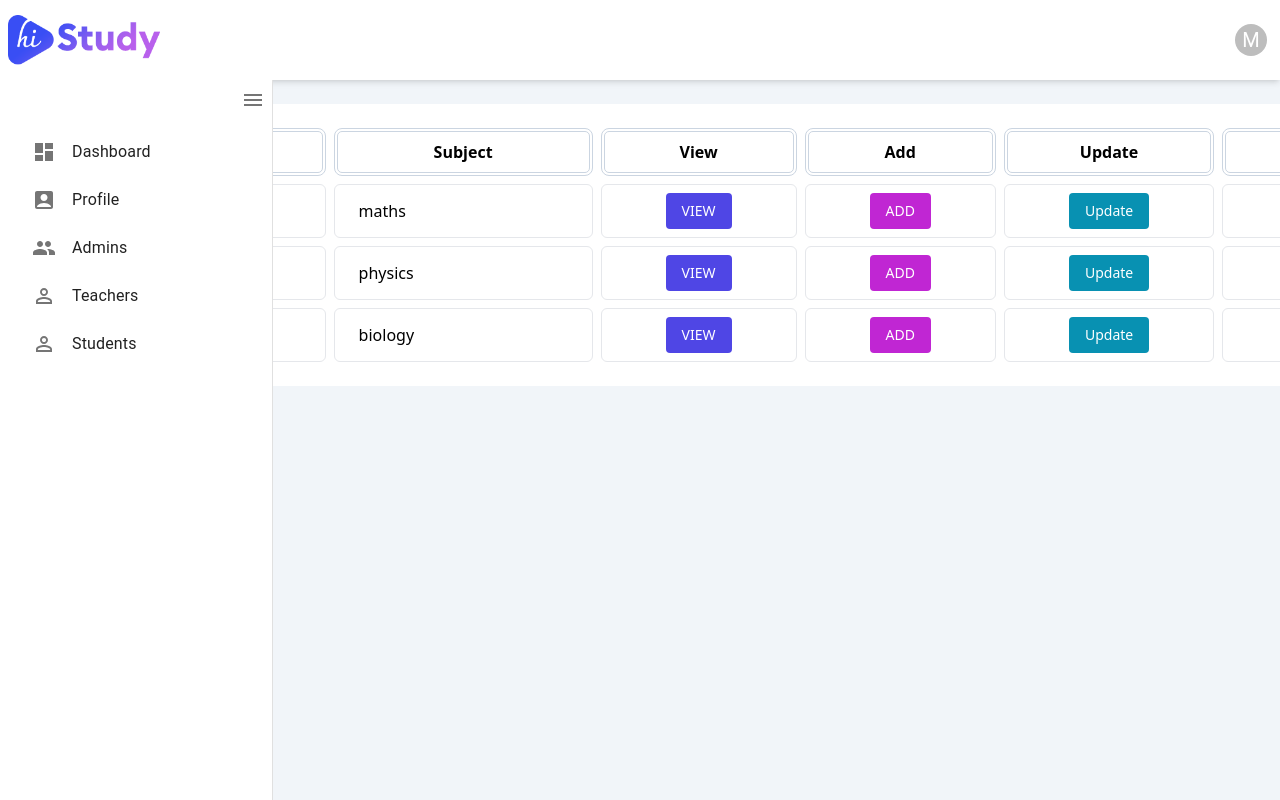
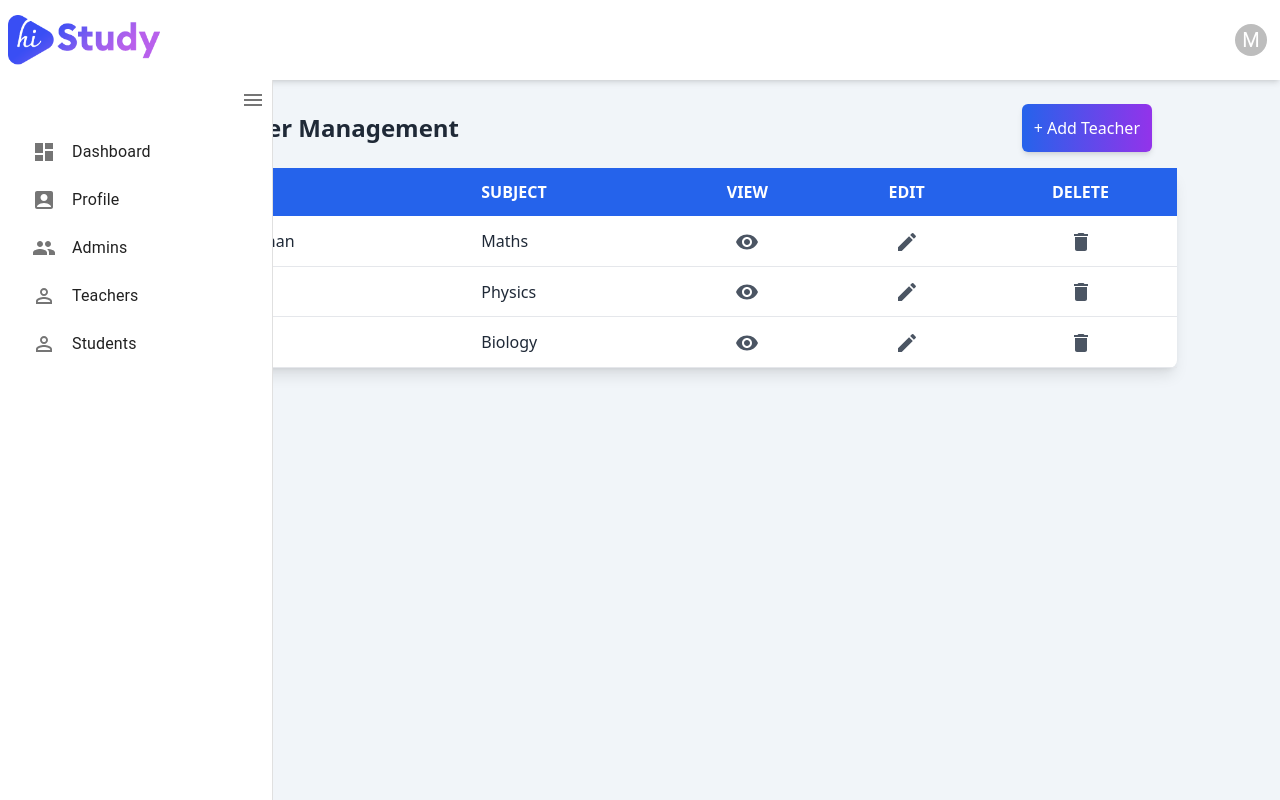
Before and after one commit to Liyanapk/Corse-School-front-end-, a Next.js app: page /admin/teacher in a window 1280 px wide. Built offline with nearby package versions, Linux system fonts and the light colour scheme.

Commit message:
progress

```diff
--- /dev/null
+++ b/src/app/admin/studentView/page.tsx
@@ -0,0 +1,9 @@
+import ViewStudent from "@/components/viewStudent/ViewStudent"
+const StudentView =()=>{
+    return(
+        <>
+        <ViewStudent/>
+        </>
+    )
+}
+export default StudentView
--- a/src/components/admins/Admin.tsx
+++ b/src/components/admins/Admin.tsx
@@ -1,48 +1,71 @@
 import DeleteIcon from '@mui/icons-material/Delete';
+import VisibilityIcon from '@mui/icons-material/Visibility';
+import ModeEditOutlineIcon from '@mui/icons-material/ModeEditOutline';
 
-const AdminPage =()=>{
+const AdminPage = () => {
 
   const Data = [
-    { name:'Ramanan', role:'admin'},
-    { name:'poopi', role:'admin'},
-    { name:'maya', role:'Super admin'},
+    { name: 'Ramanan', role: 'admin' },
+    { name: 'poopi', role: 'admin' },
+    { name: 'maya', role: 'Super admin' },
   ]
 
-    return(
-      <div className="flex flex-col w-full h-full box-border items-center ml-24 ">
+  return (
+    <div className="flex flex-col w-full h-full box-border items-center px-20 sm:px-20 md:px-8">
 
+      <div className="flex flex-col sm:flex-row justify-between items-center w-full max-w-5xl mt-6 mb-4 pl-[50px] md:pl-[70px]">
+        <h1 className="text-2xl sm:text-2xl md:text-2xl font-bold text-gray-800 text-center sm:text-left mb-4 sm:mb-0">
+          Admin Management
+        </h1>
+        <button className="bg-gradient-to-r from-blue-600 to-purple-600 text-white rounded-md text-sm sm:text-base px-2 py-2 sm:py-3 sm:px-3 hover:opacity-90 shadow-md transition-all duration-300">
+          + Add Admin
+        </button>
+      </div>
 
-        {/* Table Section */}
-        <div className="mt-6 px-2 py-4 bg-white rounded-lg">
-          <table className="min-w-full table-auto border-separate border-spacing-2 ">
-            <thead>
+      <div className="w-full max-w-5xl bg-white rounded-lg shadow-lg box-border ml-[50px] md:ml-[50px]  ">
+        <div className="overflow-x-auto">
+
+          <table className="w-full border-collapse table-auto">
+
+            <thead className="bg-blue-600 text-xs sm:text-sm md:text-base font-medium text-white uppercase">
               <tr>
-                <th className="px-24 py-2 border-4 border-double border-slate-300 rounded-lg">Name</th>
-                <th className="px-24 py-2 border-4 border-double border-slate-300 rounded-lg">Role</th>
-                <th className="px-14 py-2 border-4 border-double border-slate-300 rounded-lg">View</th>
-                <th className="px-14 py-2 border-4 border-double border-slate-300 rounded-lg">Add</th>
-                <th className="px-14 py-2 border-4 border-double border-slate-300 rounded-lg">Update</th>
-                <th className="px-14 py-2 border-4 border-double border-slate-300 rounded-lg">Delete</th>
+                <th className="px-4 sm:px-6 py-3 text-left pl-[50px] md:pl-[70px]">Name</th>
+                <th className="px-4 sm:px-6 py-3 text-left">Role</th>
+                <th className="px-4 sm:px-6 py-3 text-center">View</th>
+                <th className="px-4 sm:px-6 py-3 text-center">Edit</th>
+                <th className="px-4 sm:px-6 py-3 text-center">Delete</th>
               </tr>
             </thead>
+
             <tbody>
-                { Data.map((table)=>(
-                  <tr>
-                    <td className="px-6 py-2 border rounded-md">{table.name}</td>
-                    <td className="px-6 py-2 border rounded-md">{table.role}</td>
-                    <td className="px-16 py-2 border rounded-md"><button className="bg-indigo-600 text-white rounded text-sm px-4 py-2"> VIEW</button></td>
-                    <td className="px-16 py-2 border rounded-md"><button className="bg-fuchsia-600 text-white rounded text-sm px-4 py-2"> ADD</button></td>
-                    <td className="px-16 py-2 border rounded-md"><button className="bg-cyan-600 text-white rounded text-sm px-4 py-2"> Update</button></td>
-                    <td className="px-16 py-2 border rounded-md"> <DeleteIcon /></td>
+              {Data.map((student, index) => (
+                <tr
+                  key={index}
+                  className="text-xs sm:text-sm md:text-base text-gray-800 hover:bg-gray-50 transition-colors duration-200"
+                >
+                  <td className="px-4 sm:px-6 py-3 border-b pl-[50px] md:pl-[70px]">
+                    {student.name}
+                  </td>
+                  <td className="px-4 sm:px-6 py-3 border-b">{student.role}</td>
+                  <td className="px-4 sm:px-6 py-3 border-b text-center">
+                    <VisibilityIcon className="text-gray-600 hover:text-indigo-600 cursor-pointer transition-transform duration-200 transform hover:scale-110" />
+                  </td>
+                  <td className="px-4 sm:px-6 py-3 border-b text-center">
+                    <ModeEditOutlineIcon className="text-gray-600 hover:text-cyan-600 cursor-pointer transition-transform duration-200 transform hover:scale-110" />
+                  </td>
+                  <td className="px-4 sm:px-6 py-3 border-b text-center">
+                    <DeleteIcon className="text-gray-600 hover:text-red-600 cursor-pointer transition-transform duration-200 transform hover:scale-110" />
+                  </td>
+                </tr>
+              ))}
+            </tbody>
 
-                  </tr>
-                )) }
-            </tbody>
           </table>
+
         </div>
       </div>
-
-    )
+    </div>
+  );
 }
 
 export default AdminPage
--- a/src/components/student/Student.tsx
+++ b/src/components/student/Student.tsx
@@ -1,48 +1,114 @@
+'use client'
 import DeleteIcon from '@mui/icons-material/Delete';
+import VisibilityIcon from '@mui/icons-material/Visibility';
+import ModeEditOutlineIcon from '@mui/icons-material/ModeEditOutline';
+import Link from 'next/link'
+import * as React from 'react';
+import Box from '@mui/material/Box';
+import Typography from '@mui/material/Typography';
+import Modal from '@mui/material/Modal';
 
-const StudentPage =()=>{
+const style = {
+    position: 'absolute',
+    top: '50%',
+    left: '50%',
+    transform: 'translate(-50%, -50%)',
+    width: 400,
+    bgcolor: 'background.paper',
+    border: '2px solid #000',
+    boxShadow: 24,
+    p: 4,
+  };
 
+const StudentPage = () => {
     const Data = [
-    { name:'Ramanan', class:'10'},
-    { name:'poopi', class:'+2'},
-    { name:'maya', class:'10'},
-  ]
-
-    return(
-      <div className="flex flex-col w-full h-full box-border items-center ml-24 ">
+        { name: 'Ramanan', class: '10' },
+        { name: 'Poopi', class: '+2' },
+        { name: 'Maya', class: '10' },
+    ];
 
 
-        {/* Table Section */}
-        <div className="mt-6 px-2 py-4 bg-white rounded-lg">
-          <table className="min-w-full table-auto border-separate border-spacing-2 ">
-            <thead>
+    const [open, setOpen] = React.useState(false);
+    const handleOpen = () => setOpen(true);
+    const handleClose = () => setOpen(false);
+
+    return (
+        <div className="flex flex-col w-full h-full box-border items-center px-20 sm:px-20 md:px-8">
+            <div className="flex flex-col sm:flex-row justify-between items-center w-full max-w-5xl mt-6 mb-4 pl-[50px] md:pl-[70px]">
+
+                <h1 className="text-2xl sm:text-2xl md:text-2xl font-bold text-gray-800 text-center sm:text-left mb-4 sm:mb-0">
+                    Student Management
+                </h1>
+                <button className="bg-gradient-to-r from-blue-600 to-purple-600 text-white rounded-md text-sm sm:text-base px-2 py-2 sm:py-3 sm:px-3 hover:opacity-90 shadow-md transition-all duration-300">
+                    + Add Student
+                </button>
+            </div>
+
+            <div className="w-full max-w-5xl bg-white rounded-lg shadow-lg box-border ml-[50px] md:ml-[50px]  ">
+                <div className="overflow-x-auto">
+
+                    <table className="w-full border-collapse table-auto">
+
+                        <thead className="bg-blue-600 text-xs sm:text-sm md:text-base font-medium text-white uppercase">
                             <tr>
-                <th className="px-24 py-2 border-4 border-double border-slate-300 rounded-lg">Name</th>
-                <th className="px-24 py-2 border-4 border-double border-slate-300 rounded-lg">Class</th>
-                <th className="px-14 py-2 border-4 border-double border-slate-300 rounded-lg">View</th>
-                <th className="px-14 py-2 border-4 border-double border-slate-300 rounded-lg">Add</th>
-                <th className="px-14 py-2 border-4 border-double border-slate-300 rounded-lg">Update</th>
-                <th className="px-14 py-2 border-4 border-double border-slate-300 rounded-lg">Delete</th>
+                                <th className="px-4 sm:px-6 py-3 text-left pl-[50px] md:pl-[70px]">Name</th>
+                                <th className="px-4 sm:px-6 py-3 text-left">Class</th>
+                                <th className="px-4 sm:px-6 py-3 text-center">View</th>
+                                <th className="px-4 sm:px-6 py-3 text-center">Edit</th>
+                                <th className="px-4 sm:px-6 py-3 text-center">Delete</th>
                             </tr>
                         </thead>
+
                         <tbody>
-                { Data.map((table)=>(
-                  <tr>
-                    <td className="px-6 py-2 border rounded-md">{table.name}</td>
-                    <td className="px-6 py-2 border rounded-md">{table.class}</td>
-                    <td className="px-16 py-2 border rounded-md"><button className="bg-indigo-600 text-white rounded text-sm px-4 py-2"> VIEW</button></td>
-                    <td className="px-16 py-2 border rounded-md"><button className="bg-fuchsia-600 text-white rounded text-sm px-4 py-2"> ADD</button></td>
-                    <td className="px-16 py-2 border rounded-md"><button className="bg-cyan-600 text-white rounded text-sm px-4 py-2"> Update</button></td>
-                    <td className="px-16 py-2 border rounded-md"> <DeleteIcon /></td>
+                            {Data.map((student, index) => (
+                                <tr
+                                    key={index}
+                                    className="text-xs sm:text-sm md:text-base text-gray-800 hover:bg-gray-50 transition-colors duration-200"
+                                >
+                                    <td className="px-4 sm:px-6 py-3 border-b pl-[50px] md:pl-[70px]">
+                                        {student.name}
+                                    </td>
+                                    <td className="px-4 sm:px-6 py-3 border-b">{student.class}</td>
+                                    <td className="px-4 sm:px-6 py-3 border-b text-center">
+                                    <Link href="/admin/studentView">
+                                        <VisibilityIcon className="text-gray-600 hover:text-indigo-600 cursor-pointer transition-transform duration-200 transform hover:scale-110" />
+                                    </Link>
+                                    </td>
+                                    <td className="px-4 sm:px-6 py-3 border-b text-center">
+                                        <ModeEditOutlineIcon className="text-gray-600 hover:text-cyan-600 cursor-pointer transition-transform duration-200 transform hover:scale-110" />
+                                    </td>
+                                    <td className="px-4 sm:px-6 py-3 border-b text-center">
+                                        <DeleteIcon className="text-gray-600 hover:text-red-600 cursor-pointer transition-transform duration-200 transform hover:scale-110" onClick={handleOpen} />
+                                        <Modal
+                                            open={open}
+                                            onClose={handleClose}
+                                            aria-labelledby="modal-modal-title"
+                                            aria-describedby="modal-modal-description"
+                                        >
+                                            <Box sx={style}>
+                                            <Typography id="modal-modal-title" variant="h6" component="h2">
+                                            Do you want to delete this Student !
+                                            </Typography>
+                                            <Typography id="modal-modal-description" sx={{ mt: 2 }}>
 
+                                                <div className='flex flex-row justify-around items-center mt-20 '>
+                                                    <button className='px-8 py-2 bg-fuchsia-900 rounded-lg text-white'>YES</button>
+                                                    <button className='px-8 py-2 bg-sky-800 rounded-lg text-white'>NO</button>
+                                                </div>
+                                            </Typography>
+                                            </Box>
+                                        </Modal>
+                                    </td>
                                 </tr>
-                )) }
+                            ))}
                         </tbody>
+
                     </table>
+
                 </div>
             </div>
+        </div>
+    );
+};
 
-    )
-}
-
-export default StudentPage
+export default StudentPage;
--- a/src/components/teacher/Teacher.tsx
+++ b/src/components/teacher/Teacher.tsx
@@ -1,48 +1,71 @@
 import DeleteIcon from '@mui/icons-material/Delete';
+import VisibilityIcon from '@mui/icons-material/Visibility';
+import ModeEditOutlineIcon from '@mui/icons-material/ModeEditOutline';
 
-const TeacherPage =()=>{
+const TeacherPage = () => {
+    const Data = [
+        { name: 'Ramanan', subject: 'Maths' },
+        { name: 'Poopi', subject: 'Physics' },
+        { name: 'Maya', subject: 'Biology' },
+    ];
 
-  const Data = [
-    { name:'Ramanan', subject:'maths'},
-    { name:'poopi', subject:'physics'},
-    { name:'maya', subject:'biology'},
-  ]
+    return (
+        <div className="flex flex-col w-full h-full box-border items-center px-20 sm:px-20 md:px-8">
 
-    return(
-      <div className="flex flex-col w-full h-full box-border items-center ml-24 ">
+            <div className="flex flex-col sm:flex-row justify-between items-center w-full max-w-5xl mt-6 mb-4 pl-[50px] md:pl-[70px]">
+                <h1 className="text-2xl sm:text-2xl md:text-2xl font-bold text-gray-800 text-center sm:text-left mb-4 sm:mb-0">
+                    Teacher Management
+                </h1>
+                <button className="bg-gradient-to-r from-blue-600 to-purple-600 text-white rounded-md text-sm sm:text-base px-2 py-2 sm:py-3 sm:px-3 hover:opacity-90 shadow-md transition-all duration-300">
+                    + Add Teacher
+                </button>
+            </div>
 
 
-        {/* Table Section */}
-        <div className="mt-6 px-2 py-4 bg-white rounded-lg">
-          <table className="min-w-full table-auto border-separate border-spacing-2 ">
-            <thead>
+            <div className="w-full max-w-5xl bg-white rounded-lg shadow-lg box-border ml-[50px] md:ml-[50px]  ">
+                <div className="overflow-x-auto">
+
+                    <table className="w-full border-collapse table-auto">
+
+                        <thead className="bg-blue-600 text-xs sm:text-sm md:text-base font-medium text-white uppercase">
                             <tr>
-                <th className="px-24 py-2 border-4 border-double border-slate-300 rounded-lg">Name</th>
-                <th className="px-24 py-2 border-4 border-double border-slate-300 rounded-lg">Subject</th>
-                <th className="px-14 py-2 border-4 border-double border-slate-300 rounded-lg">View</th>
-                <th className="px-14 py-2 border-4 border-double border-slate-300 rounded-lg">Add</th>
-                <th className="px-14 py-2 border-4 border-double border-slate-300 rounded-lg">Update</th>
-                <th className="px-14 py-2 border-4 border-double border-slate-300 rounded-lg">Delete</th>
+                                <th className="px-4 sm:px-6 py-3 text-left pl-[50px] md:pl-[70px]">Name</th>
+                                <th className="px-4 sm:px-6 py-3 text-left">Subject</th>
+                                <th className="px-4 sm:px-6 py-3 text-center">View</th>
+                                <th className="px-4 sm:px-6 py-3 text-center">Edit</th>
+                                <th className="px-4 sm:px-6 py-3 text-center">Delete</th>
                             </tr>
                         </thead>
+
                         <tbody>
-                { Data.map((table)=>(
-                  <tr>
-                    <td className="px-6 py-2 border rounded-md">{table.name}</td>
-                    <td className="px-6 py-2 border rounded-md">{table.subject}</td>
-                    <td className="px-16 py-2 border rounded-md"><button className="bg-indigo-600 text-white rounded text-sm px-4 py-2"> VIEW</button></td>
-                    <td className="px-16 py-2 border rounded-md"><button className="bg-fuchsia-600 text-white rounded text-sm px-4 py-2"> ADD</button></td>
-                    <td className="px-16 py-2 border rounded-md"><button className="bg-cyan-600 text-white rounded text-sm px-4 py-2"> Update</button></td>
-                    <td className="px-16 py-2 border rounded-md"> <DeleteIcon /></td>
+                            {Data.map((student, index) => (
+                                <tr
+                                    key={index}
+                                    className="text-xs sm:text-sm md:text-base text-gray-800 hover:bg-gray-50 transition-colors duration-200"
+                                >
+                                    <td className="px-4 sm:px-6 py-3 border-b pl-[50px] md:pl-[70px]">
+                                        {student.name}
+                                    </td>
+                                    <td className="px-4 sm:px-6 py-3 border-b">{student.subject}</td>
+                                    <td className="px-4 sm:px-6 py-3 border-b text-center">
+                                        <VisibilityIcon className="text-gray-600 hover:text-indigo-600 cursor-pointer transition-transform duration-200 transform hover:scale-110" />
+                                    </td>
+                                    <td className="px-4 sm:px-6 py-3 border-b text-center">
+                                        <ModeEditOutlineIcon className="text-gray-600 hover:text-cyan-600 cursor-pointer transition-transform duration-200 transform hover:scale-110" />
+                                    </td>
+                                    <td className="px-4 sm:px-6 py-3 border-b text-center">
+                                        <DeleteIcon className="text-gray-600 hover:text-red-600 cursor-pointer transition-transform duration-200 transform hover:scale-110" />
+                                    </td>
+                                </tr>
+                            ))}
+                        </tbody>
 
-                  </tr>
-                )) }
-            </tbody>
                     </table>
+
                 </div>
             </div>
+        </div>
+    );
+};
 
-    )
-}
-
-export default TeacherPage
+export default TeacherPage;
--- /dev/null
+++ b/src/components/viewStudent/ViewStudent.tsx
@@ -0,0 +1,55 @@
+const ViewStudent = () => {
+    const student = {
+      name: 'Ramanan',
+      class: '10',
+      age: 15,
+      email: 'ramanan@example.com',
+      address: '123 Main Street, Cityville',
+      guardian: 'Mr. Suresh Ramanan',
+      image: '/images/Dashbord/profie.webp', // Add a placeholder path for the student image
+    };
+
+    return (
+      <div className="flex items-center justify-center px-4 sm:px-6 lg:px-8 py-8 mt-20">
+        <div className="w-full max-w-2xl bg-white shadow-lg rounded-lg overflow-hidden">
+          {/* Header Section */}
+          <div className="bg-gradient-to-r from-blue-600 to-purple-600 text-white p-6 flex items-center space-x-4">
+            <img
+              src={student.image}
+              alt={`student Profile`}
+              className="w-24 h-24 md:w-32 md:h-32 rounded-full border-4 border-white shadow-lg"
+            />
+            <div>
+              <h1 className="text-2xl md:text-3xl font-bold">{student.name}</h1>
+              <p className="text-sm md:text-base font-medium">{`Class: ${student.class}`}</p>
+            </div>
+          </div>
+
+          {/* Details Section */}
+          <div className="p-6 space-y-4">
+            <div className="flex justify-between items-center space-x-5 border-b pb-2">
+              <span className="text-gray-700 font-medium text-sm md:text-base w-24">Age:</span>
+              <span className="text-gray-800 font-semibold">{student.age}</span>
+            </div>
+
+            <div className="flex justify-between items-center space-x-5 border-b pb-2">
+              <span className="text-gray-700 font-medium text-sm md:text-base w-24">Email:</span>
+              <span className="text-blue-600 font-semibold">{student.email}</span>
+            </div>
+
+            <div className="flex justify-between items-center space-x-5 border-b pb-2">
+              <span className="text-gray-700 font-medium text-sm md:text-base w-24">Address:</span>
+              <span className="text-gray-800 font-semibold">{student.address}</span>
+            </div>
+
+            <div className="flex justify-between items-center space-x-5">
+              <span className="text-gray-700 font-medium text-sm md:text-base w-24">Guardian:</span>
+              <span className="text-gray-800 font-semibold">{student.guardian}</span>
+            </div>
+          </div>
+        </div>
+      </div>
+    );
+  };
+
+  export default ViewStudent;
```
Lines whose indentation alone changed are shown as unchanged.
